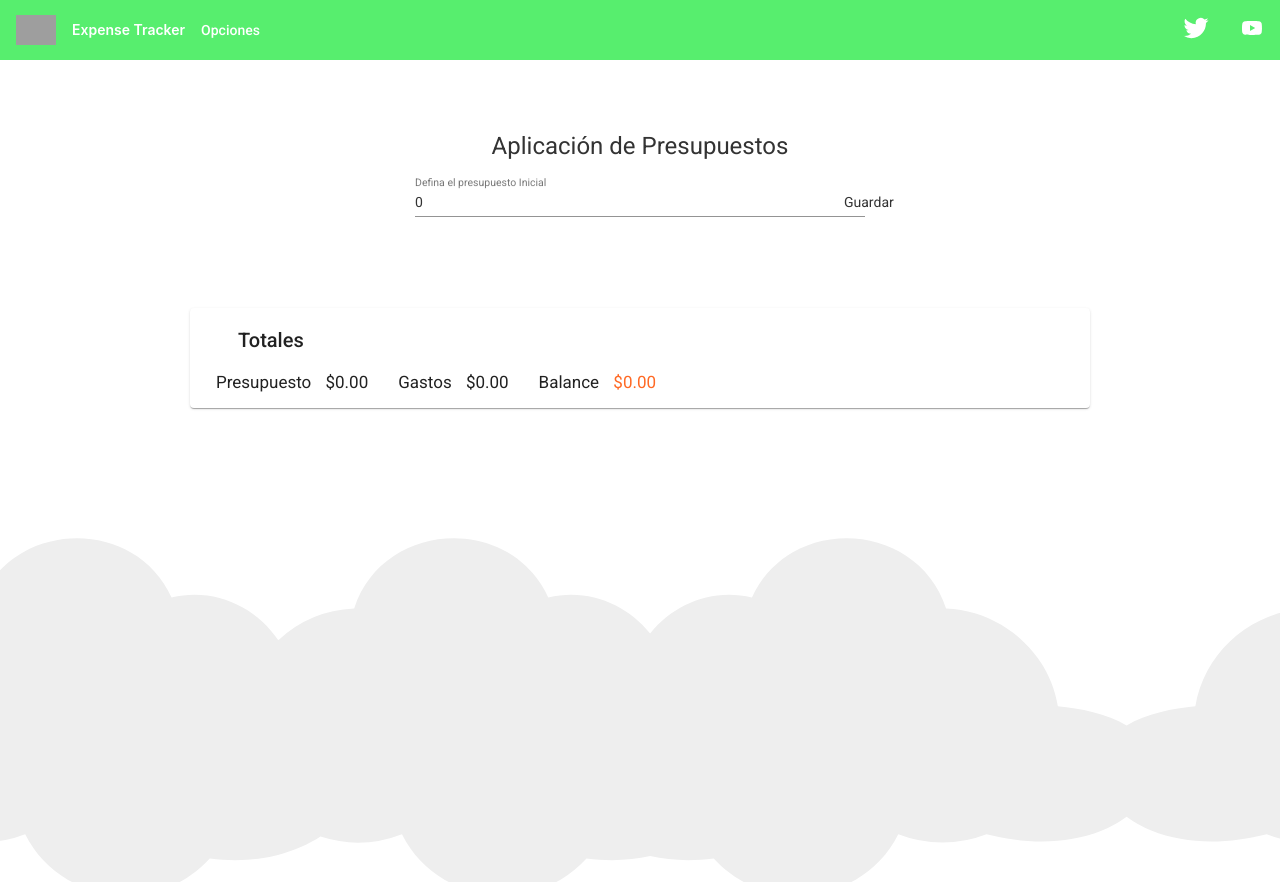
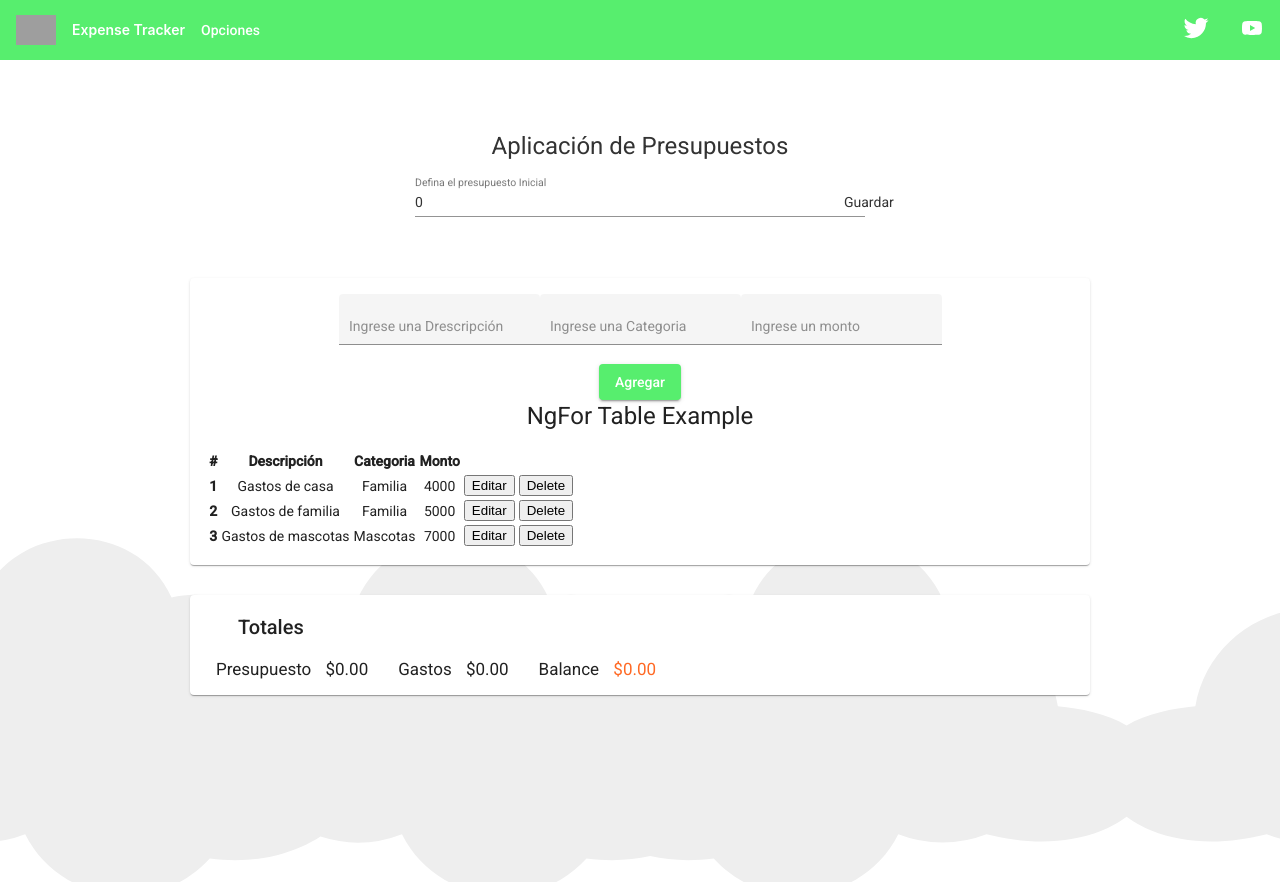
Before and after one commit to EmanuelGts/ExpenseTracker, an Angular app: page /expense-tracker in a window 1280 px wide. Built offline with nearby package versions, Linux system fonts and the light colour scheme; grey boxes are pictures that could not be loaded.

Commit message:
Se agrega el istar y el insertar

```diff
--- a/src/app/app.module.ts
+++ b/src/app/app.module.ts
@@ -15,6 +15,7 @@ import { MatIconModule } from '@angular/material/icon';
 import { MatMenuModule } from '@angular/material/menu';
 import { LoginComponent } from './main/login/login.component';
 import { SiteComponent } from './main/site/site.component';
+import { MatTableModule } from '@angular/material/table';
 //import { MatMenu } from '@angular/material/menu';
 
 
@@ -44,7 +45,8 @@ const routes: Routes = [
     FormsModule,
     MatMenuModule,
     ReactiveFormsModule,
-    RouterModule.forRoot(routes, { enableTracing: true })
+    RouterModule.forRoot(routes, { enableTracing: true }),
+    MatTableModule
   ],
   providers: [],
   bootstrap: [AppComponent]
--- a/src/app/main/body/body.component.html
+++ b/src/app/main/body/body.component.html
@@ -1,15 +1,99 @@
-
 <span class="titleBodyApp">
   <h1>Aplicación de Presupuestos</h1>
 </span>
 <div class="card-container" *ngIf="mountSave">
-        <mat-form-field class="form-field"  >
+  <mat-form-field class="form-field">
     <mat-label>Defina el presupuesto Inicial</mat-label>
     <input #mount matInput type="text" [(ngModel)]="mountBudget" placeholder="Monto Requerido">
 
-            <button class=""  matSuffix mat-icon-button aria-label="Clear" (click)="saveBudget(mountBudget)">
+    <button class="" matSuffix mat-icon-button aria-label="Clear" (click)="saveBudget(mountBudget)">
       Guardar
     </button>
 
+  </mat-form-field>
+</div>
+<mat-card>
+  <mat-form-field appearance="fill" class="example-full-width">
+    <input matInput type="text" [(ngModel)]="selectedBudget.name" placeholder="Ingrese una Drescripción">
+  </mat-form-field>
 
+  <mat-form-field appearance="fill" class="example-full-width">
+    <input matInput type="text" [(ngModel)]="selectedBudget.category" placeholder="Ingrese una Categoria">
   </mat-form-field>
+
+  <mat-form-field appearance="fill" class="example-full-width">
+    <input matInput type="text" [(ngModel)]="selectedBudget.amount" placeholder="Ingrese un monto">
+  </mat-form-field>
+
+  <div class="button-row">
+    <button mat-raised-button color="primary" [ngStyle]="{'background-color': '#57ee6e'}" (click)="AddOrEdit()">
+      Agregar
+    </button>
+  </div>
+
+<!-- <ng-container *ngFor="let Budget of budgetArray">
+  <th mat-header-cell *matHeaderCellDef></th>
+  <td mat-cell>{{Budget.name}</td>
+</ng-container> -->
+
+<div>
+  <h1>NgFor Table Example</h1>
+  <table>
+      <thead>
+          <tr>
+              <th>#</th>
+              <th>Descripción</th>
+              <th>Categoria</th>
+              <th>Monto</th>
+          </tr>
+      </thead>
+      <tbody>
+          <tr *ngFor="let item of budgetArray">
+              <th style="">{{ item.id }}</th>
+              <td>{{ item.name }}</td>
+              <td>{{ item.category }}</td>
+              <td>{{ item.amount }}</td>
+              <td>
+                <button type="button" >Editar</button>
+            </td>
+              <td>
+                  <button type="button" >Delete</button>
+              </td>
+          </tr>
+      </tbody>
+  </table>
+</div>
+
+
+  <!-- <table mat-table *ngFor="let budget of budgetArray" class="mat-elevation-z8"> -->
+
+    <!--- Note that these columns can be defined in any order.
+        The actual rendered columns are set as a property on the row definition" -->
+    <!-- Position Column -->
+    <!-- <ng-container matColumnDef="id">
+      <th mat-header-cell *matHeaderCellDef> No. </th>
+      <td mat-cell > {{budget["id"]}} </td>
+    </ng-container> -->
+
+    <!-- Name Column -->
+    <!-- <ng-container matColumnDef="name">
+      <th mat-header-cell *matHeaderCellDef> Drescripción </th>
+      <td mat-cell > {{budget.name}} </td>
+    </ng-container> -->
+
+    <!-- Weight Column -->
+    <!-- <ng-container matColumnDef="category">
+      <th mat-header-cell *matHeaderCellDef> Categoria </th>
+      <td mat-cell > {{budget.category}} </td>
+    </ng-container> -->
+
+    <!-- Symbol Column -->
+    <!-- <ng-container matColumnDef="amount">
+      <th mat-header-cell *matHeaderCellDef> Monto </th>
+      <td mat-cell > {{budget.amount}} </td>
+    </ng-container> -->
+
+    <!-- <tr mat-header-row *matHeaderRowDef="displayedColumns"></tr>
+    <tr mat-row *matRowDef="let row; columns: displayedColumns;"></tr>
+  </table>
+</mat-card> -->
--- a/src/app/main/body/body.component.ts
+++ b/src/app/main/body/body.component.ts
@@ -1,5 +1,7 @@
 
 import { Component, DoCheck, OnInit } from '@angular/core';
+import { Budget } from '../models/budget';
+
 
 @Component({
   selector: 'app-body',
@@ -8,17 +10,30 @@ import { Component, DoCheck, OnInit } from '@angular/core';
 })
 export class BodyComponent implements OnInit , DoCheck {
 
+  budgetArray : Array<Budget> = [
+    {id:1 ,name: "Gastos de casa", category: "Familia", amount: 4000},
+    {id:2 ,name: "Gastos de familia", category: "Familia", amount: 5000},
+    {id:3 ,name: "Gastos de mascotas", category: "Mascotas", amount: 7000}
+  ]
+
+  displayedColumns: string[] = ['id', 'name', 'category', 'amount'];
+
+  selectedBudget: Budget = new Budget();
+
   mountBudget = '0';
   mountSave = true;
   constructor() { }
 
   ngOnInit(): void {
+    this.budgetArray;
     console.log("ngOnInit start" + this.mountBudget);
 
      console.log("ngOnInit end " + this.mountBudget);
   }
 
   ngDoCheck(){
+    // this.AddOrEdit();
+    this.budgetArray;
    var budget = Number(JSON.parse(localStorage.getItem('Budget') as string));
   //var budget =  JSON.parse(localStorage.getItem('Budget') as string);
     if(budget == 0){
@@ -35,4 +50,15 @@ saveBudget(startMount: string):void {
     localStorage.setItem("Budget", startMount);
 
   }
+
+  AddOrEdit(){
+    // localStorage.setItem("Gastos",this.budgetArray);
+    this.selectedBudget.id = this.budgetArray.length + 1;
+    this.budgetArray.push(this.selectedBudget);
+    console.log("Inicia el metodo");
+    console.log( JSON.stringify(this.selectedBudget));
+
+    this.selectedBudget = new Budget();
+
+  }
 }
--- a/src/app/main/footer/footer.component.ts
+++ b/src/app/main/footer/footer.component.ts
@@ -22,6 +22,7 @@ export class FooterComponent implements OnInit , DoCheck  {
   }
   ngDoCheck(){
       this.presupuesto = Number(JSON.parse(localStorage.getItem('Budget') as string));
+      this.calcular_balance();
    }
 
   obtener_gastos(){
--- /dev/null
+++ b/src/app/main/models/budget.ts
@@ -0,0 +1,6 @@
+export class Budget {
+    id !: number;
+    name !: string;
+    category !: string;
+    amount !: number;
+}
```
Lines whose indentation alone changed are shown as unchanged.
